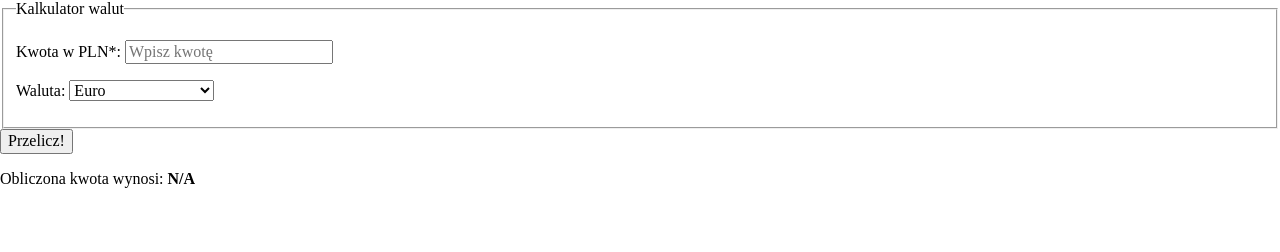
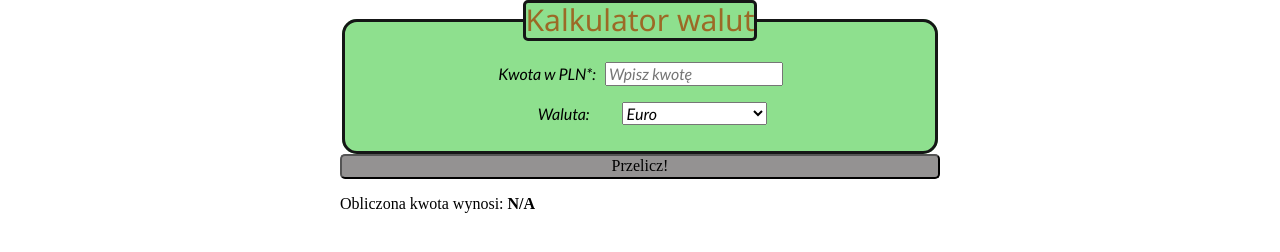
Before and after one commit to mileni67/kalkulatorHP, a plain HTML site: page index.html in a window 1280 px wide. Drawn offline with nearby package versions, Linux system fonts and the light colour scheme; the site is published under a folder, as on GitHub Pages, so addresses that start at the root find nothing; a web font is replaced by a local one.

Commit message:
changes / in html

```diff
--- a/index.html
+++ b/index.html
@@ -14,9 +14,9 @@
         <link href="https://fonts.googleapis.com/css2?family=Lato:ital@1&family=Noto+Sans&family=Redressed&display=swap"
             rel="stylesheet">
     <title>Kalkulator walut</title>
-    <link rel="stylesheet" href="/css/styles1.css">
-    <link rel="stylesheet" href="/css/form.css">
-    <link rel="stylesheet" href="/css/button.css">
+    <link rel="stylesheet" href="css/styles1.css">
+    <link rel="stylesheet" href="css/form.css">
+    <link rel="stylesheet" href="css/button.css">
     <script defer src="js/script1.js"></script>
 </head>
 
```
